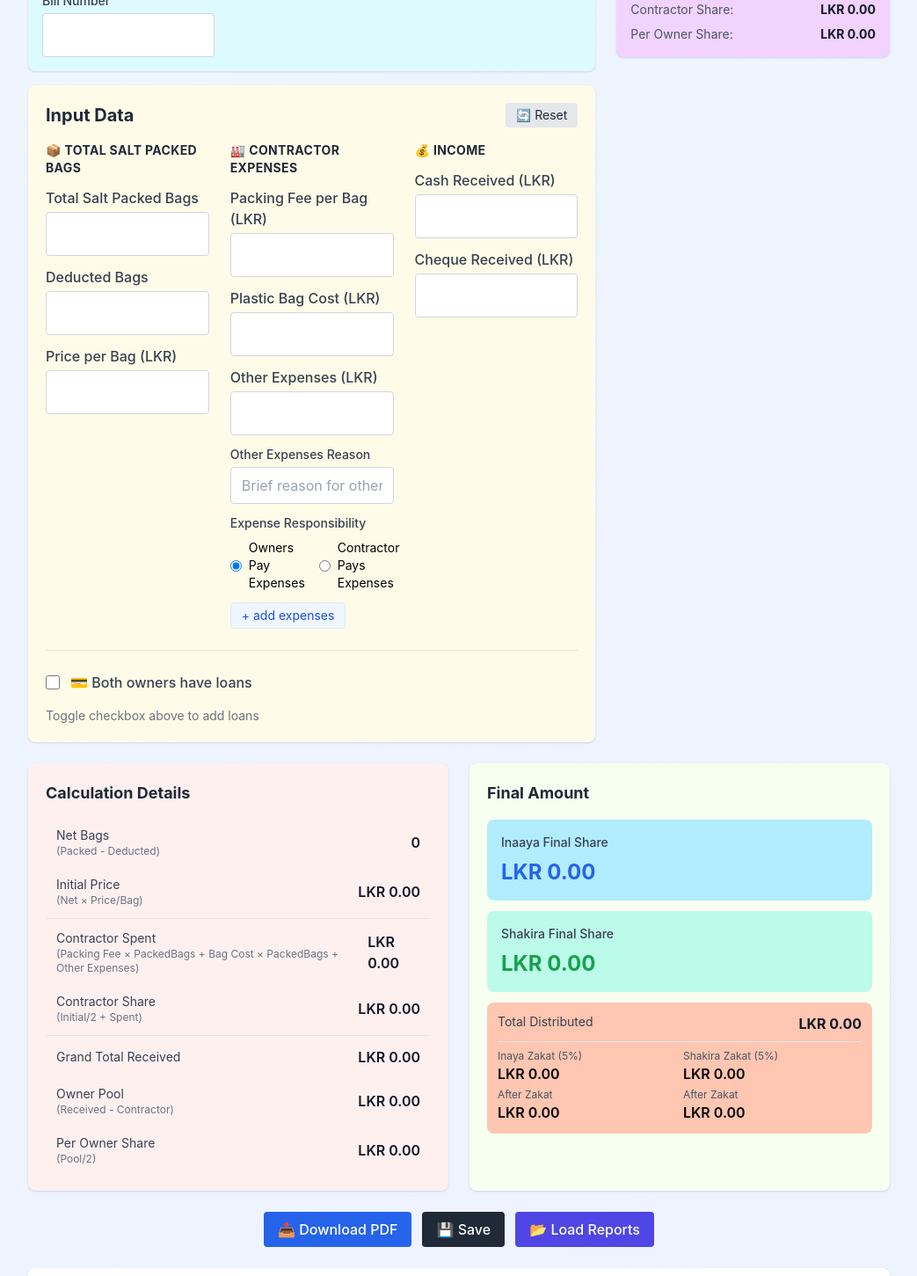
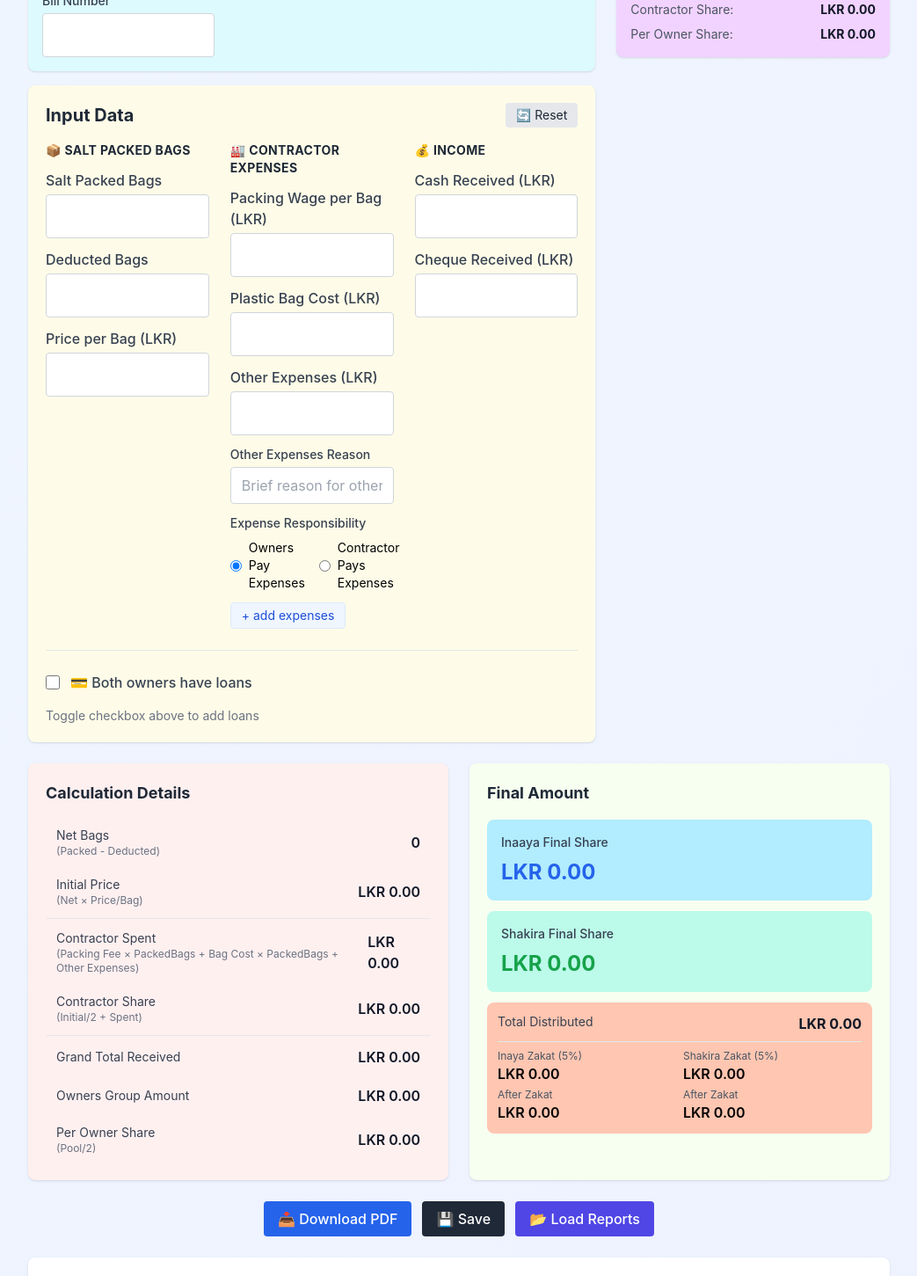
Before and after one commit to seiyadhniyas/Salt-Profit-Share-Calculator-SaaS, a React (Vite) app: page / in a window 1280 px wide. Shown: the part 264-1715 px from the top of the page at 88% size, without its empty margins (118-1161 px from the left). Built offline with nearby package versions, Linux system fonts and the light colour scheme.

Commit message:
Refactor: update labels/translations (Owners Group Amount, Salt Packed Bags, Packing Wage, translate other expenses reason, use translations for Grand Total)

```diff
--- a/src/App.jsx
+++ b/src/App.jsx
@@ -41,13 +41,13 @@ export default function App(){
       billNumber: 'Bill Number',
       inputData: 'Input Data',
       reset: '🔄 Reset',
-      totalSaltPackedBags: 'Total Salt Packed Bags',
+      totalSaltPackedBags: 'Salt Packed Bags',
       deductedBags: 'Deducted Bags',
       pricePerBag: 'Price per Bag (LKR)',
       cashReceived: 'Cash Received (LKR)',
       chequeReceived: 'Cheque Received (LKR)',
       contractorExpenses: 'Contractor Expenses',
-      packingFeePerBag: 'Packing Fee per Bag (LKR)',
+      packingFeePerBag: 'Packing Wage per Bag (LKR)',
       bagCostPerUnit: 'Plastic Bag Cost (LKR)',
       otherExpenses: 'Other Expenses (LKR)',
       otherExpensesReason: 'Other Expenses Reason',
@@ -98,13 +98,13 @@ export default function App(){
       billNumber: 'பில் எண்',
       inputData: 'உள்ளீட்டு தரவு',
       reset: '🔄 மீட்டமை',
-      totalSaltPackedBags: 'மொத்த உப்பு நிரப்பப்பட்ட பைகள்',
+      totalSaltPackedBags: 'உப்பு நிரப்பப்பட்ட பைகள்',
       deductedBags: 'குறைவிடப்பட்ட பைகள்',
       pricePerBag: 'ஒரு பையின் விலை (LKR)',
       cashReceived: 'பெற்ற பணம் (LKR)',
       chequeReceived: 'பெற்ற காசோலை (LKR)',
       contractorExpenses: 'ஒப்பந்ததாரரின் செலவுகள்',
-      packingFeePerBag: 'ஒரு பையின் பொதியிடும் வசூல் (LKR)',
+      packingFeePerBag: 'ஒரு பையின் ஊதியம் (LKR)',
       bagCostPerUnit: 'பிளாஸ்டிக் பையின் விலை (LKR)',
       otherExpenses: 'பிற செலவுகள் (LKR)',
       otherExpensesReason: 'பிற செலவுகளுக்கான காரணம்',
--- a/src/components/InputSection.jsx
+++ b/src/components/InputSection.jsx
@@ -141,11 +141,11 @@ export default function InputSection({ inputs, setInput, reset, toggleLoans, t,
 
           <div>
             <h4 className="font-bold text-gray-800 mb-3 text-sm uppercase tracking-wide">🏭 {t('contractorExpenses')}</h4>
-            <NumberInput label={t('packingFeePerBag') || 'Packing Fee per Bag (LKR)'} name="packingFeePerBag" value={inputs.packingFeePerBag} onChange={onChange} decimals={2} />
+            <NumberInput label={t('packingFeePerBag') || 'Packing Wage per Bag (LKR)'} name="packingFeePerBag" value={inputs.packingFeePerBag} onChange={onChange} decimals={2} />
             <NumberInput label={t('bagCostPerUnit') || 'Plastic Bag Cost (LKR)'} name="bagCostPerUnit" value={inputs.bagCostPerUnit} onChange={onChange} decimals={2} />
             <NumberInput label={t('otherExpenses') || 'Other Expenses (LKR)'} name="otherExpenses" value={inputs.otherExpenses} onChange={onChange} decimals={2} />
             <label className="block mb-3">
-              <div className="text-sm font-medium text-gray-700 mb-1">Other Expenses Reason</div>
+              <div className="text-sm font-medium text-gray-700 mb-1">{t('otherExpensesReason')}</div>
               <input
                 type="text"
                 name="otherExpensesReason"
--- a/src/components/ResultSection.jsx
+++ b/src/components/ResultSection.jsx
@@ -39,8 +39,8 @@ export default function ResultSection({results, t}){
             <StatRow label={(t ? t('contractorSpent') : 'Contractor Total Spent') + ' (Packing Fee × PackedBags + Bag Cost × PackedBags + Other Expenses)'} value={formatLKR(results.contractorTotalSpent)} isNegative={false} />
             <StatRow label={(t ? t('contractorShare') : 'Contractor Share') + ' (Initial/2 + Spent)'} value={formatLKR(results.contractorShare)} isNegative={false} />
             <div className="my-2 border-t"></div>
-            <StatRow label={t ? 'Grand Total Received' : 'Grand Total Received'} value={formatLKR(results.grandTotalReceived)} isNegative={false} />
-            <StatRow label={t ? 'Owner Pool (Received - Contractor)' : 'Owner Pool (Received - Contractor)'} value={formatLKR(results.ownerPool)} isNegative={results.highlights.ownerPoolNegative} />
+            <StatRow label={t ? t('grandTotalReceived') : 'Grand Total Received'} value={formatLKR(results.grandTotalReceived)} isNegative={false} />
+            <StatRow label={t ? t('ownerPool') : 'Owners Group Amount'} value={formatLKR(results.ownerPool)} isNegative={results.highlights.ownerPoolNegative} />
             <StatRow label={t ? (t('perOwnerShare') + ' (Pool/2)') : 'General Share Per Owner (Pool/2)'} value={formatLKR(results.generalSharePerOwner)} isNegative={false} />
           </div>
         </div>
```
